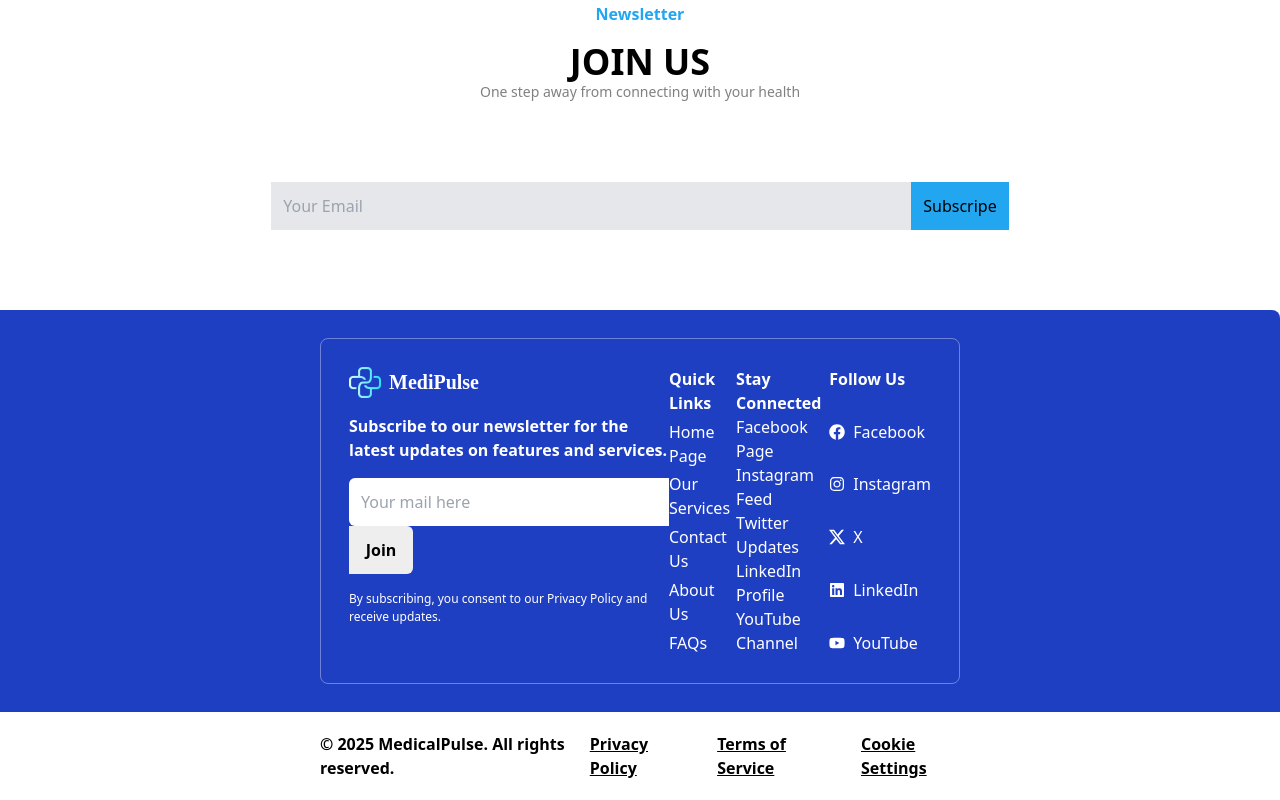
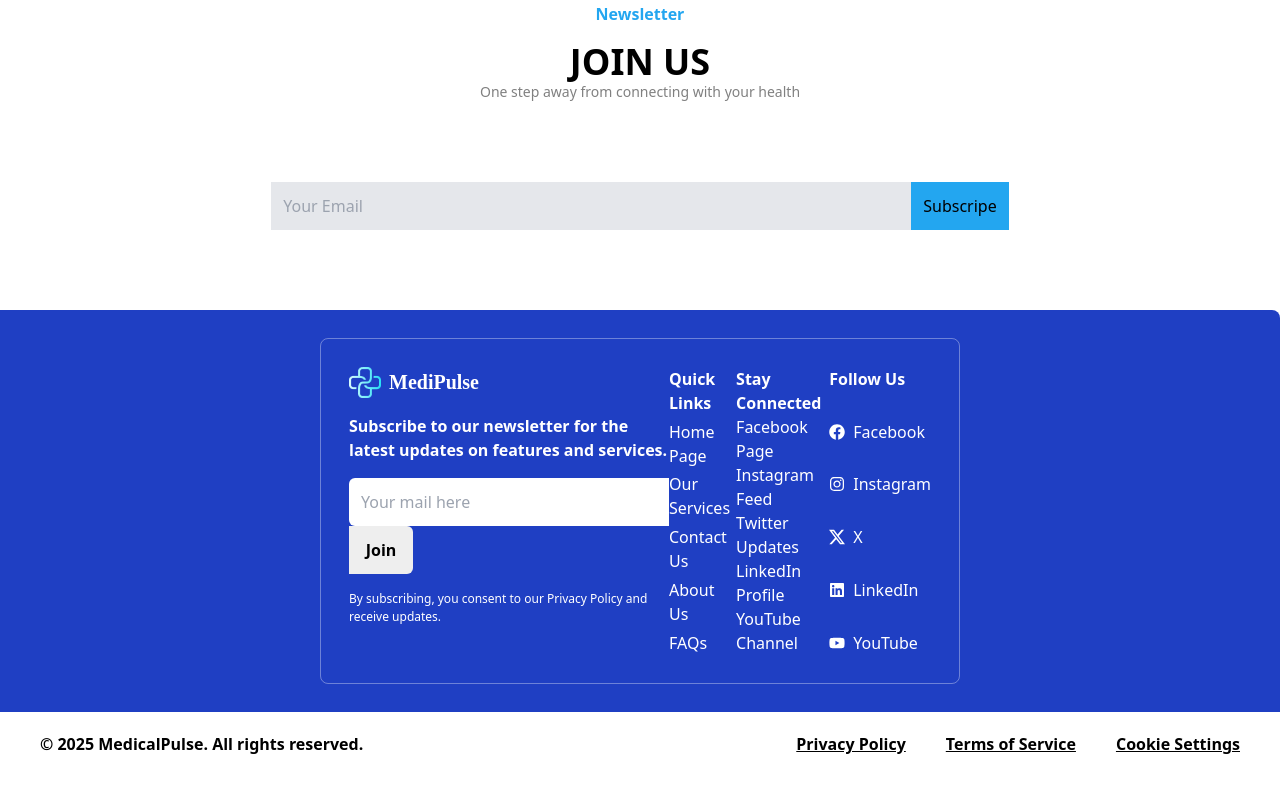
Before and after one commit to moshaosama/Graduation_Project, a React (Vite) app: page / in a window 1280 px wide. Shown: the part 4445-5245 px from the top of the page. After the commit the page ends 5221 px from the top, so only its background shows below. Built offline with nearby package versions, Linux system fonts and the light colour scheme; no server answers.

Commit message:
modified: CopyRight.tsx

```diff
--- a/src/Components/CopyRight.tsx
+++ b/src/Components/CopyRight.tsx
@@ -1,6 +1,6 @@
 const CopyRight = () => {
   return (
-    <div className="flex justify-between max-sm:flex-col-reverse max-sm:gap-5 mx-80 max-sm:mx-5 my-5">
+    <div className="flex justify-between max-2xl:mx-10 max-sm:flex-col-reverse max-sm:gap-5 mx-80 max-sm:mx-5 my-5">
       <div>
         <h1 className="font-bold">© 2025 MedicalPulse. All rights reserved.</h1>
       </div>
```
